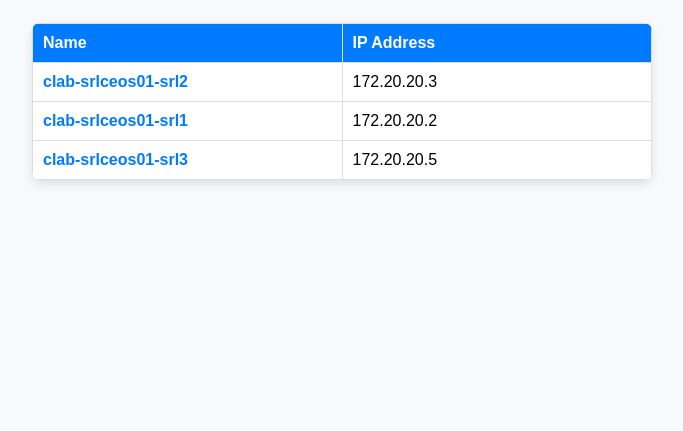
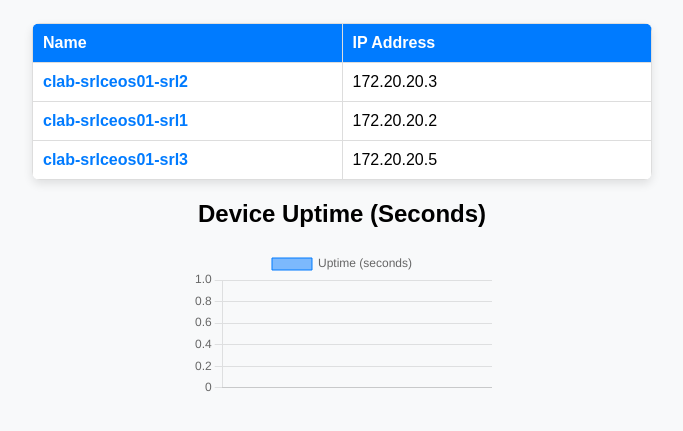
Before and after one commit to marmpampa75/srlinux_project, a Django app: page /list/ in a window 1280 px wide. Shown: the part 75-506 px from the top of the page, without its empty margins (298-981 px from the left). Run offline with Django 5.2, Linux system fonts and the light colour scheme; data comes from the database, SQL or seed files in the repository; both versions use the stored data as it was after the commit; data that the repository does not hold is empty.

Commit message:
add live uptime graph for devices

```diff
--- a/srlinux_app/templates/device_list.html
+++ b/srlinux_app/templates/device_list.html
@@ -2,6 +2,7 @@
 <html lang="en">
 <head>
     {% load static %}
+    <script src="https://cdn.jsdelivr.net/npm/chart.js"></script>  <!-- Chart.js -->
     <link rel="icon" type="image/png" href="{% static 'favicon.ico' %}">
     <meta charset="UTF-8">
     <meta name="viewport" content="width=device-width, initial-scale=1.0">
@@ -19,7 +20,7 @@
             color: #333;
         }
         table {
-            width: 50%;  /* Reduced table width */
+            width: 50%;
             margin: 20px auto;
             border-collapse: collapse;
             background: white;
@@ -31,7 +32,7 @@
             border: 1px solid #ddd;
             padding: 10px;
             text-align: left;
-            width: 50%; /* Set equal width for both columns */
+            width: 50%;
         }
         th {
             background-color: #007bff;
@@ -57,7 +58,7 @@
             left: 20px;
             font-size: 16px;
             font-weight: bold;
-            color: #007bff;  /* Blue color to match header */
+            color: #007bff;
         }
         .exit-button {
             position: absolute;
@@ -72,7 +73,22 @@
             font-size: 14px;
         }
         .exit-button:hover {
-            background-color: #0056b3; /* Darker blue on hover */
+            background-color: #0056b3;
+        }
+        .docker-output {
+            background-color: #f4f4f4;
+            padding: 15px;
+            border-radius: 8px;
+            overflow-x: auto;
+            white-space: pre-wrap;
+            text-align: left;
+            max-width: 80%;
+            margin: 20px auto;
+            box-shadow: 0px 4px 10px rgba(0, 0, 0, 0.1);
+        }
+        canvas {
+            max-width: 80%;
+            margin: 20px auto;
         }
     </style>
 </head>
@@ -83,6 +99,7 @@
     <div class="exit-button">
         <a href="{% url 'logout_confirmation' %}" style="color: white; text-decoration: none;">Exit</a>
     </div>
+
     <div class="container">
         <h1>Device List</h1>
         <table>
@@ -107,6 +124,49 @@
                 {% endfor %}
             </tbody>
         </table>
+
+        <h2>Device Uptime (Seconds)</h2>
+        <canvas id="uptimeChart"></canvas>
     </div>
+
+    <script>
+        var ctx = document.getElementById('uptimeChart').getContext('2d');
+        var uptimeChart = new Chart(ctx, {
+            type: 'bar',
+            data: {
+                labels: [],
+                datasets: [{
+                    label: 'Uptime (seconds)',
+                    data: [],
+                    backgroundColor: 'rgba(0, 123, 255, 0.5)',
+                    borderColor: 'rgba(0, 123, 255, 1)',
+                    borderWidth: 1
+                }]
+            },
+            options: {
+                responsive: true,
+                scales: {
+                    y: {
+                        beginAtZero: true
+                    }
+                }
+            }
+        });
+
+        function updateChart() {
+            fetch("{% url 'get_device_uptime' %}")  // Call Django view for uptime
+                .then(response => response.json())
+                .then(data => {
+                    uptimeChart.data.labels = Object.keys(data);
+                    uptimeChart.data.datasets[0].data = Object.values(data);
+                    uptimeChart.update();
+                })
+                .catch(error => console.error("Error fetching uptime:", error));
+        }
+
+        updateChart();  // Initial load
+        setInterval(updateChart, 5000);  // Update every 5 seconds
+    </script>
+
 </body>
 </html>
--- a/srlinux_app/urls.py
+++ b/srlinux_app/urls.py
@@ -1,9 +1,11 @@
 from django.urls import path
 from . import views
+from .views import device_list, get_device_uptime
 
 urlpatterns = [
     path('', views.login_view, name='login'),
     path('list/', views.device_list, name='device_list'),
+    path('api/uptime/', get_device_uptime, name='get_device_uptime'),
     path('add/', views.add_device, name='add_device'),
     path('<int:device_id>/interfaces/', views.device_interfaces, name='device_interfaces'),
     path('logout/', views.logout_confirmation, name='logout_confirmation'),
--- a/srlinux_app/views.py
+++ b/srlinux_app/views.py
@@ -7,6 +7,8 @@
 from django.contrib.auth import logout
 import os
 import subprocess
+import json
+from django.http import JsonResponse
 
 def run_containerlab():
     try:
@@ -19,6 +21,15 @@
 
 def device_list(request):
     devices = Device.objects.all()
+    # Run "docker ps -a" command
+    #try:
+    #    print(f"cd clab-quickstart/")  # Debugging
+    #    os.chdir('/root/clab-quickstart')  # Change directory
+    #    print(f"docker ps -a")  # Debugging
+    #    docker_output = subprocess.check_output(["docker", "ps", "-a"], text=True)
+    #except subprocess.CalledProcessError as e:
+    #    docker_output = f"Error executing command: {e}"
+
     return render(request, 'device_list.html', {'devices': devices})
 
 def add_device(request):
@@ -68,3 +79,27 @@
     # Log out the user
     logout(request)
     return redirect('login')  # Redirect the user to the login page after logging out
+
+def get_device_uptime(request):
+    devices = Device.objects.all()
+    uptime_data = {}
+
+    for device in devices:
+        try:
+            # Run 'docker inspect' to get uptime for the container
+            output = subprocess.check_output(
+                ["docker", "inspect", "-f", "{{.State.StartedAt}}", device.name],
+                text=True
+            ).strip()
+
+            # Convert timestamp to seconds (example handling)
+            from datetime import datetime
+            started_at = datetime.strptime(output[:19], "%Y-%m-%dT%H:%M:%S")
+            uptime_seconds = (datetime.utcnow() - started_at).total_seconds()
+
+            uptime_data[device.name] = int(uptime_seconds)
+
+        except subprocess.CalledProcessError:
+            uptime_data[device.name] = 0  # If the device is not running, uptime is 0
+
+    return JsonResponse(uptime_data)
```
Also changed, not shown: db.sqlite3.
